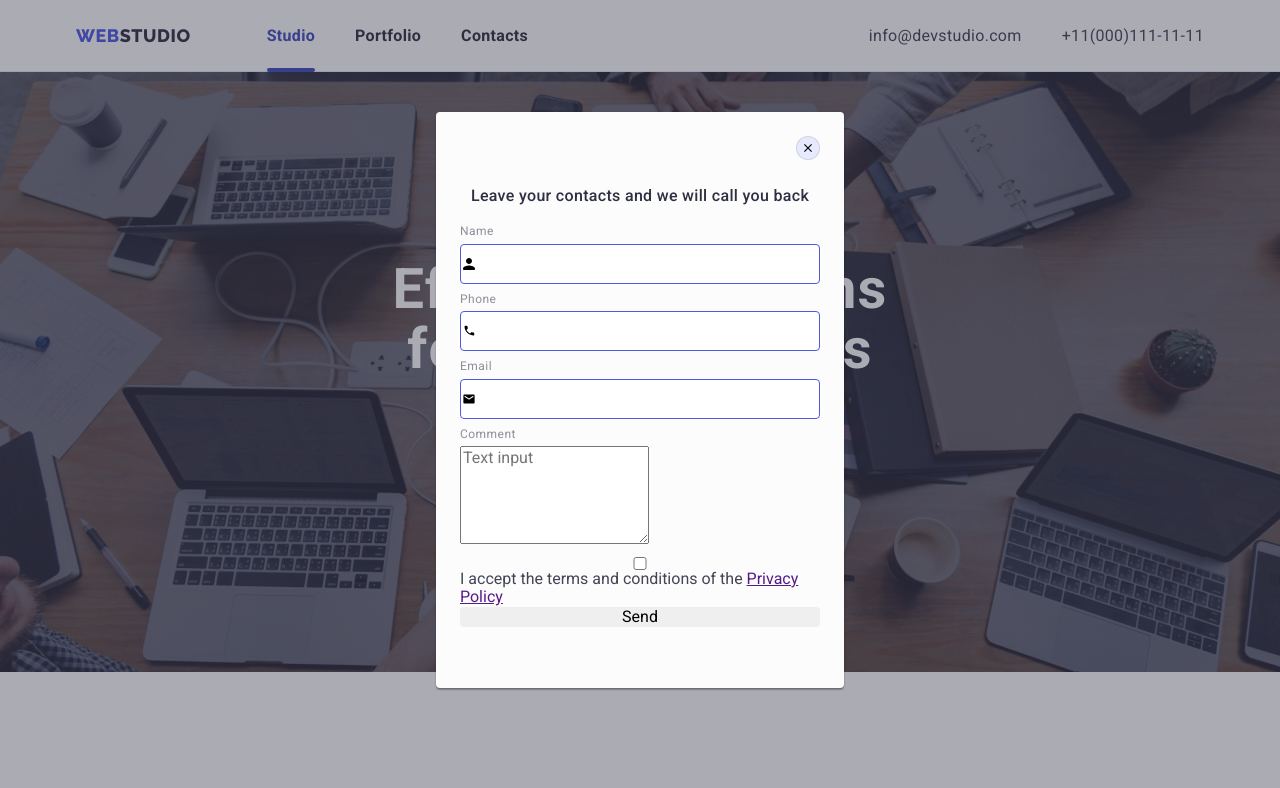
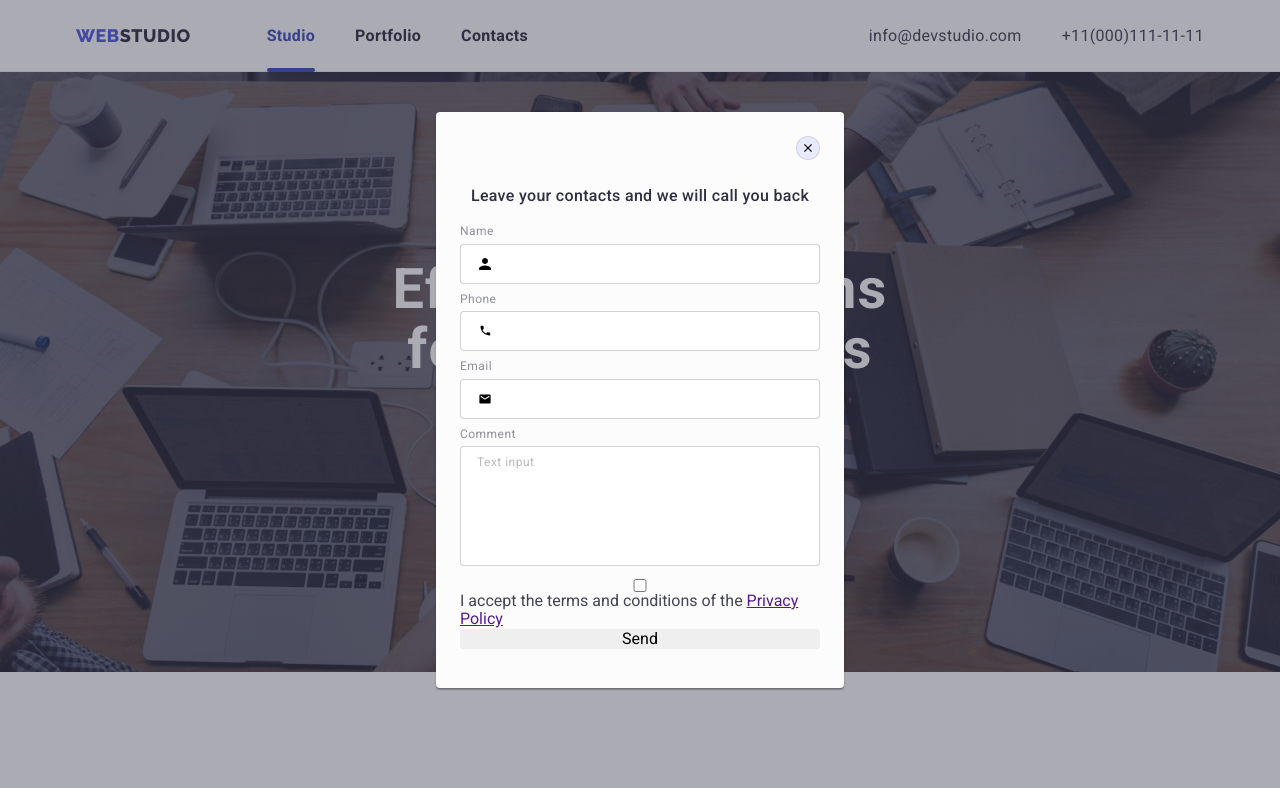
Before and after one commit to PavloYakubovskyi/goit-markup-hw-06, a plain HTML site: page index.html in a window 1280 px wide. Shown: the top 788 px of the page. Drawn offline with nearby package versions, Linux system fonts and the light colour scheme.

Commit message:
added modal form message

```diff
--- a/css/styles.css
+++ b/css/styles.css
@@ -671,11 +671,20 @@ body {
 .modal-form-input {
   width: 100%;
   height: 40px;
-  border: 1px solid #4d5ae5;
+  border: 1px solid rgba(33, 33, 33, 0.2);
   border-radius: 4px;
   padding-left: 38px;
   padding-top: 11px;
   padding-bottom: 11px;
+  color: #000000;
+  transition-property: border-color;
+  transition-duration: var(--tra-dur);
+  transition-timing-function: var(--tra-tim-fun);
+}
+
+.modal-form-input:focus {
+  outline: none;
+  border-color: var(--primary-brand);
 }
 
 .modal-form-input-desc {
@@ -689,14 +698,50 @@ body {
 }
 
 .modal-form-input-wrapper {
+  display: block;
   position: relative;
 }
 
 .modal-form-input-icon {
   position: absolute;
   top: 50%;
-  left: 0;
+  left: 16px;
   transform: translate(0, -50%);
+  transition: fill var(--tra-dur) var(--tra-tim-fun);
+}
+
+.modal-form-input:focus + .modal-form-input-icon {
+  fill: var(--primary-brand);
+}
+
+.modal-form-message {
+  resize: none;
+  width: 100%;
+  height: 120px;
+  border: 1px solid rgba(33, 33, 33, 0.2);
+  border-radius: 4px;
+  padding-left: 16px;
+  padding-right: 16px;
+  padding-top: 8px;
+  padding-bottom: 8px;
+  color: #000000;
+  transition-property: border-color;
+  transition-duration: var(--tra-dur);
+  transition-timing-function: var(--tra-tim-fun);
+}
+
+.modal-form-message::placeholder {
+  /* text-transform: uppercase; */
+  font-weight: 400;
+  font-size: 12px;
+  line-height: 1.3;
+  letter-spacing: 0.04em;
+  color: rgba(117, 117, 117, 0.5);
+}
+
+.modal-form-message:focus {
+  outline: none;
+  border-color: var(--primary-brand);
 }
 
 /* ======================== /MODAL FORM ======================== */
--- a/index.html
+++ b/index.html
@@ -439,7 +439,7 @@
         <form class="modal-form">
           <label class="modal-form-field">
             <span class="modal-form-input-desc">Name</span>
-            <div class="modal-form-input-wrapper">
+            <span class="modal-form-input-wrapper">
               <input
                 type="text"
                 name="user-name"
@@ -451,11 +451,11 @@
               <svg class="modal-form-input-icon" width="18" height="18">
                 <use href="./images/icons.svg#icon-person--input"></use>
               </svg>
-            </div>
+            </span>
           </label>
           <label class="modal-form-field">
             <span class="modal-form-input-desc">Phone</span>
-            <div class="modal-form-input-wrapper">
+            <span class="modal-form-input-wrapper">
               <input
                 type="tel"
                 name="user-phone"
@@ -467,12 +467,12 @@
               <svg class="modal-form-input-icon" width="18" height="18">
                 <use href="./images/icons.svg#icon-phone-input"></use>
               </svg>
-            </div>
+            </span>
           </label>
 
           <label class="modal-form-field">
             <span class="modal-form-input-desc">Email</span>
-            <div class="modal-form-input-wrapper">
+            <span class="modal-form-input-wrapper">
               <input
                 type="email"
                 name="user-email"
@@ -482,7 +482,7 @@
               <svg class="modal-form-input-icon" width="18" height="18">
                 <use href="./images/icons.svg#icon-email--input"></use>
               </svg>
-            </div>
+            </span>
           </label>
           <label class="modal-form-field">
             <span class="modal-form-input-desc">Comment</span>
@@ -490,7 +490,6 @@
               name="user-message"
               rows="5"
               placeholder="Text input"
-              resize="none"
               class="modal-form-message"
             ></textarea>
           </label>
```
